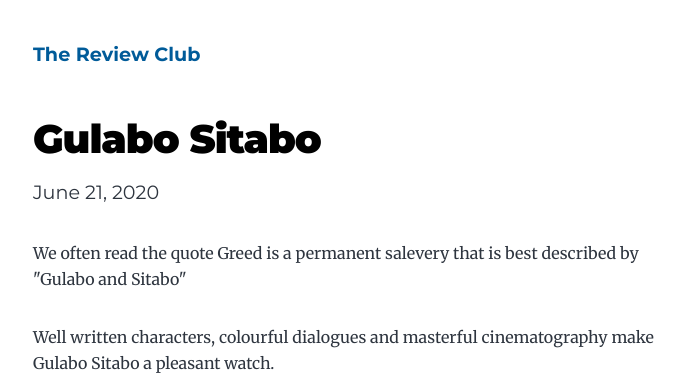
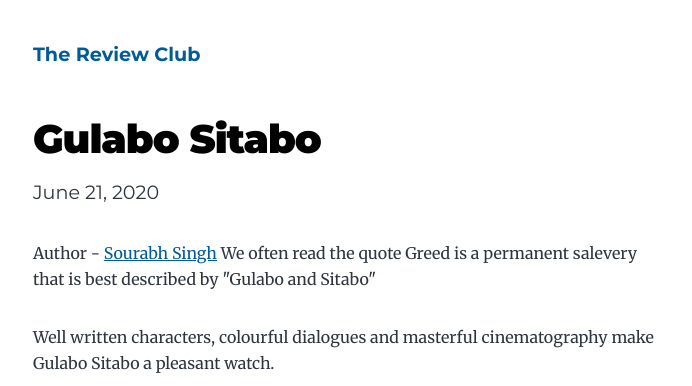
Before and after one commit to appsx13/The-Review-Club-My-Blog-, a Gatsby site: page /gulabo-sitabo/ in a window 1280 px wide. Shown: the top 386 px of the page, without its empty margins (291-983 px from the left). Built offline with nearby package versions, Linux system fonts and the light colour scheme; Gatsby itself is replaced by a stand-in of ours.

Commit message:
Update index.md

```diff
--- a/content/blog/gulabo-sitabo/index.md
+++ b/content/blog/gulabo-sitabo/index.md
@@ -5,7 +5,7 @@
 date: "2020-06-21T22:12:03.284Z"
 description: "Greed"
 ---
-
+Author - [Sourabh Singh](https://www.instagram.com/sourabhsingh282/)
 We often read the quote Greed is a permanent salevery that is best described by "Gulabo and Sitabo"
 
 Well written characters, colourful dialogues and masterful cinematography make Gulabo Sitabo a pleasant watch.
```
